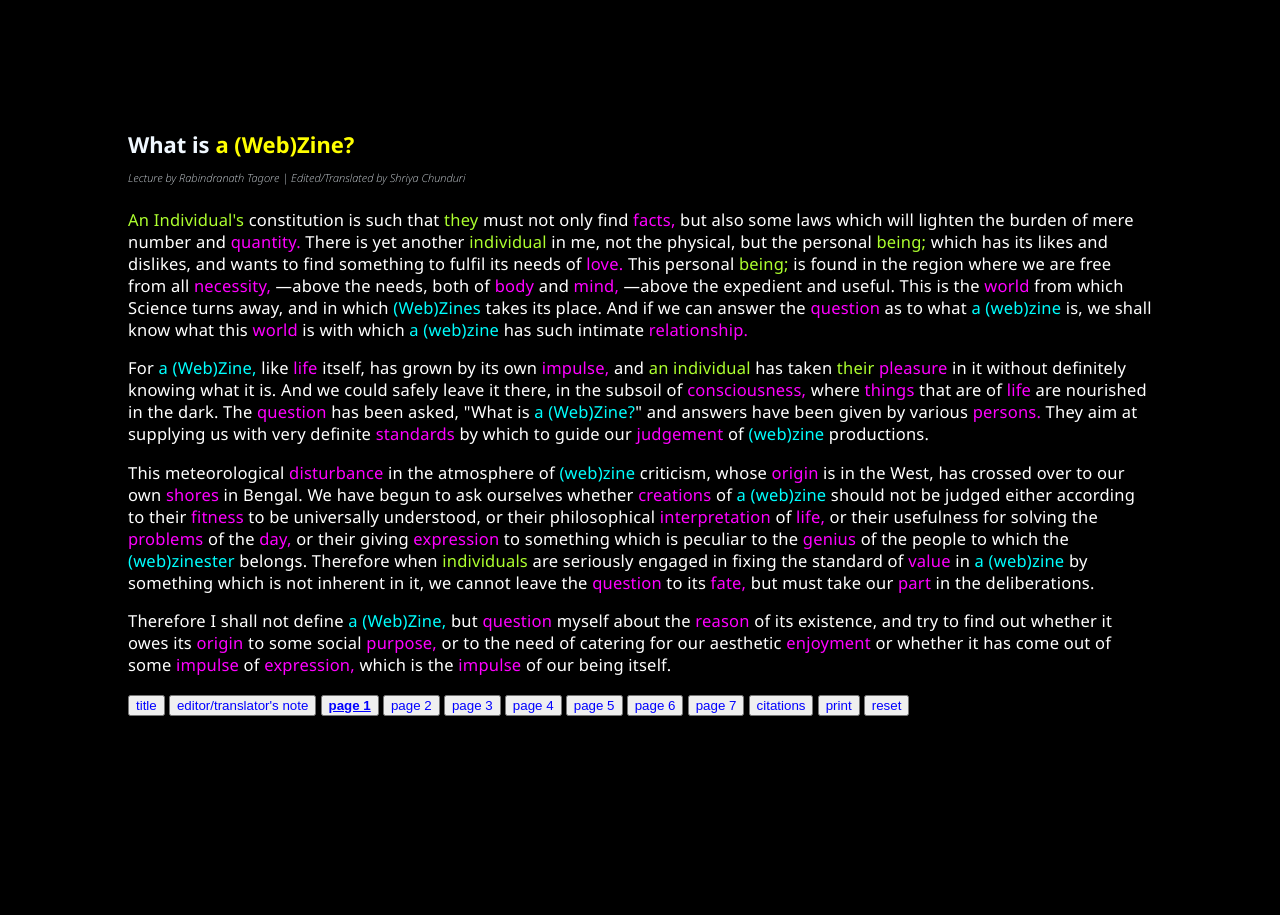
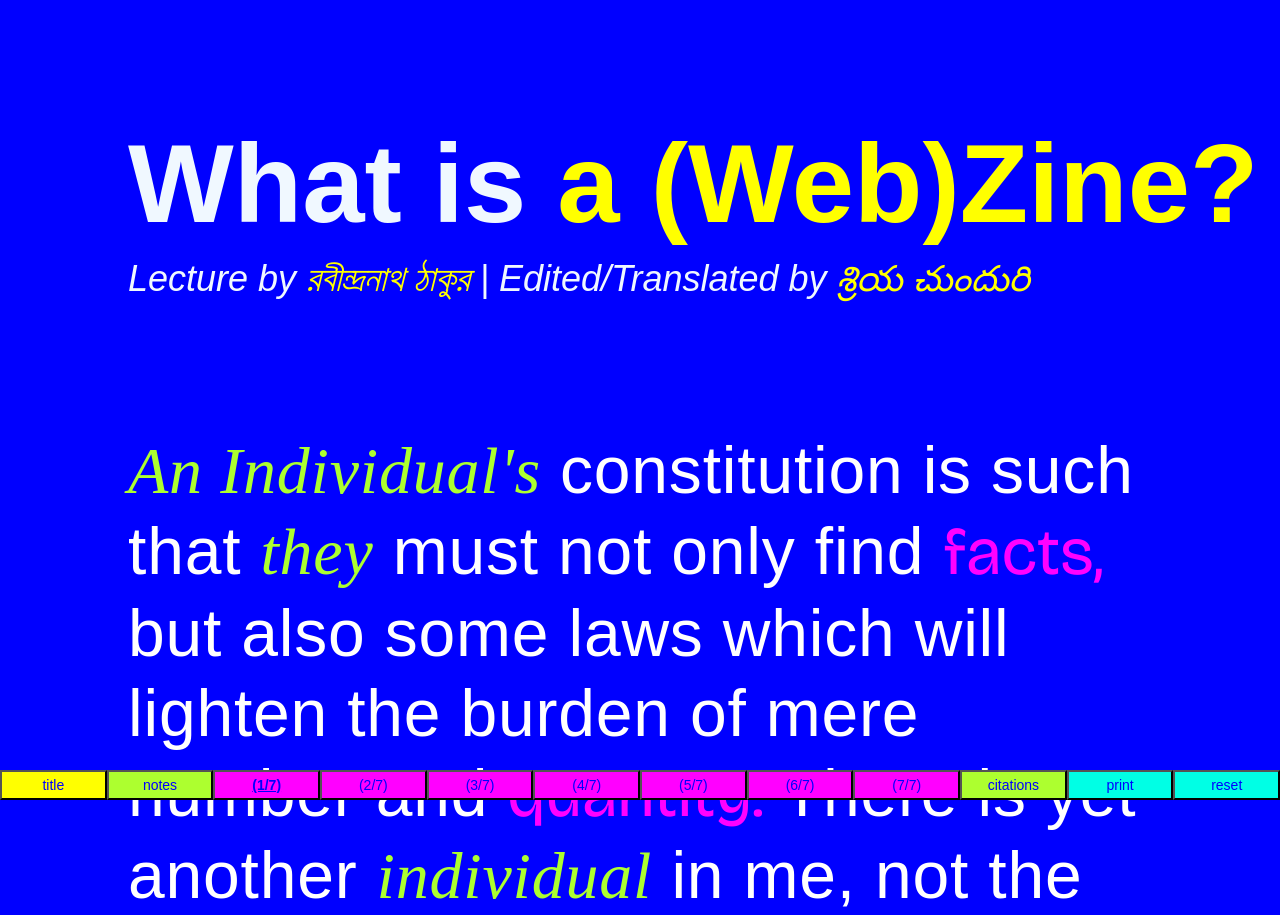
Before and after one commit to ShriRex/A-Web-Zine-for-Art-s-Sake, a plain HTML site: page page-1.html in a window 1280 px wide. Shown: the top 915 px of the page. Before the commit the page ends 844 px from the top, so only its background shows below. Drawn offline with nearby package versions, Linux system fonts and the light colour scheme; a web font is replaced by a local one.

Commit message:
MAJOR UPDATES

```diff
--- a/page-1-styles.css
+++ b/page-1-styles.css
@@ -1,39 +1,65 @@
 html {
   font-family: "Noto Sans", sans-serif;
+  scroll-behavior: smooth;
+  scrollbar-gutter: hidden;
 }
 
-body {
-    background-color: black;
-    margin: 10%;
+::-webkit-scrollbar {
+    width: 0;
 }
 
+
+
+body {
+    background-color: blue;
+    background-image: url(zine\ images/zine-image-10.jpg), url(zine\ images/zine-image-1.jpg), url(zine\ images/zine-image-10.jpg);
+    background-blend-mode: color-burn;
+    background-attachment: scroll;
+    margin: 0;
+}
+
+
 h3{
-    font-family: "Noto Sans", sans-serif;
-    font-size: 1lh;
-    line-height: 1.5lh;
+    font-family: "Rethink Sans", sans-serif;
+    font-size: 14vmin;
+    line-height: 14vmin;
     vertical-align: top;
     color: aliceblue;
+    overflow: visible;
+    margin-left: 10%;
+    margin-top: 10%;
+
 }
 
 h6{
-    font-family: "Noto Sans", sans-serif;
-    font-size: 0.5lh;
+    font-family: "Rethink Sans", sans-serif;
+    font-size: 4.5vmin;
+    font-style: italic;
+    line-height: 5.75vmin;
     font-weight: 200;
-    font-style: italic;
-    line-height: 0.5lh;
     vertical-align: top;
     color: aliceblue;
-    margin-top: -1lh;
+    margin-top: -12vmin;
+    margin-left: 10%;
+
 }
 
 p {
     color: white;
-    font-family: "Noto Sans", sans-serif;
-    font-size: 0.75lh;
-    line-height: 1lh;
+    font-family: "Rethink Sans", sans-serif;
+    font-size: 8.25vmin;
+    line-height: 10vmin;
     vertical-align: middle;
     letter-spacing: 0.01lh;
+    margin: 10%;
+    hyphens: manual;
 }
+
+.line {
+    margin-left: 10%;
+    margin-right: 10%;
+}
+
 
 .unselect {
   -webkit-user-select: none; /* Safari */
@@ -58,38 +84,82 @@ p {
 }
 
 .gender {
+     font-family: "Averia Libre";
+     font-style: italic;
     cursor: progress;
     color: greenyellow;
 }
 
 .language {
+    font-family: "Bricolage Grotesque", "Tiro Bangla", "Akaya Telivigala", "Anek Kannada", "Amita", sans-serif;
     cursor: help;
     color: magenta;
 }
 
 .creativity {
+    font-family: "Codystar", sans-serif;
     cursor: context-menu;
-    color: aqua;
+    color: rgb(0, 255, 229);
 }
 
 #greeting:hover {
-    text-decoration: underline;
+    text-decoration-line: line-through;
 }
 
 
 .unselect {
-    display: inline-block;
+    position: sticky;
+    left: 0;
+    bottom: 0;
+    z-index: 10;
+    display: inline-flex;
+  flex-direction: row;
+  flex-wrap: wrap;
+  flex-flow: row;
+  justify-content: space-between;
+  align-items: center;
+  width: 100%;
+
+}
+
+.navoption {
+    width: 100%;
+}
+
+#title {
+    background-color: yellow;
+}
+
+#page {
+    background-color: magenta;
+}
+
+#citations {
+    background-color: greenyellow;
+}
+
+#print, #reset {
+    background-color: rgb(0, 255, 229);
+}
+
+button {
+    background: none;
 }
 
 a, .button {
+    font-family: "Rethink Sans", sans-serif;
+    font-size: 1.75vmin;
+    color: blue;
+    line-height: 3vmin;
+    text-align: center;
     text-decoration: none;
-    color: blue;
     cursor: copy;
 }
 
 
 @media print {
-  @page { size: 80mm auto; margin: 20%; }
+     body {-webkit-print-color-adjust: exact;}
+  @page { size: auto; }
 
   html {
     width: 8.5in !important;
@@ -100,36 +170,60 @@ a, .button {
     overflow: visible !important;
   }
 
+
+
   body {
+    content: "";
     display: block !important;
     position: static !important;
-    width: 7in !important;
-    margin: 10%  !important;
+    width: 7.5in !important;
     color: #000 !important;
     background: #fff !important;
-    font-size: 12px !important;
+    top: 1in;
+    bottom: 1in;
+    left: 1in;
+    right: 1in;
   }
 
-h3, p, .unselect, a{
+h3, p, h6, .unselect, a{
     color: #000;
+}
+
+h3 {
+    font-size: 32px;
+    line-height: 32px;
+    margin-top: 0;
+    margin-bottom: 0;
+    margin-left: 0;
+}
+
+h6 {
+    font-size: 16px;
+    line-height: 16px;
+    margin-top: 12px;
+    margin-bottom: 0;
+    margin-left: 0;
+}
+
+p {
+    font-size: 28px;
+    line-height: 32px;
+    margin-top: 12px;
+    margin-bottom: 12px;
+    margin-left: 0;
 }
 
 .clickable {
     color: #000;
 }
 
-.creativity {
-    text-decoration: underline;
-    text-decoration-style: wavy;
+a {
+    font-size: 12px;
 }
 
-.gender {
-    text-decoration: underline;
-    text-decoration-style: dashed;
+.unselect {
+    width: 50%;
+    height: 50%;
 }
 
-.language {
-    text-decoration: underline;
-    text-decoration-style: dotted;
 }
-}
--- a/page-1.html
+++ b/page-1.html
@@ -5,7 +5,7 @@
 <title>A (Web)Zine for Art's Sake</title>
 <link rel="preconnect" href="https://fonts.googleapis.com">
 <link rel="preconnect" href="https://fonts.gstatic.com" crossorigin>
-<link href="https://fonts.googleapis.com/css2?family=Noto+Sans:ital,wght@0,100..900;1,100..900&display=swap" rel="stylesheet">
+<link href="https://fonts.googleapis.com/css2?family=Akaya+Telivigala&family=Amita:wght@400;700&family=Anek+Kannada:wdth@89.7&family=Anek+Latin:wght@100..800&family=Averia+Libre:ital,wght@0,300;0,400;0,700;1,300;1,400;1,700&family=Bricolage+Grotesque:opsz,wght@12..96,200..800&family=Codystar:wght@300;400&family=Rethink+Sans:ital,wght@0,400..800;1,400..800&family=Tiro+Bangla:ital@0;1&display=swap" rel="stylesheet">
     <link rel="stylesheet" type="text/css" href="page-1-styles.css">
 <script src=""></script>
 </head>
@@ -16,10 +16,10 @@
         <span id="greeting" class="greeting clickable head" data-values="Art? /a (Web)Zine?">a (Web)Zine?</span>
       </h3>
       <h6>
-        Lecture by Rabindranath Tagore | Edited/Translated by Shriya Chunduri
+        Lecture by <span id="greeting" class="greeting clickable head" data-values="রবীন্দ্রনাথ ঠাকুর/रबीन्द्रनाथ ठाकुर/ರವೀಂದ್ರನಾಥ ಠಾಗೋರ್/రవీంద్రనాథ్ ఠాగూర్/Rabindranath Tagore">রবীন্দ্রনাথ ঠাকুর</span> | Edited/Translated by <span id="greeting" class="greeting clickable head" data-values="శ్రియ చుందురి/Shriya Chunduri/श्रिया चुंदुरी/ಶ್ರಿಯಾ ಚುಂದುರಿ">శ్రియ చుందురి</span>
       </h6>
     </div>
-    <p>
+     <p>
     <span id="greeting" class="greeting clickable gender" data-values="A Man's/An Individual's/A Woman's">An Individual's</span>
     constitution is such that
     <span id="greeting" class="greeting clickable gender" data-values="he/they/she">they</span>
@@ -33,15 +33,15 @@
     <span id="greeting" class="greeting clickable gender" data-values="man;/being;/woman;">being;</span>
     which has its likes and dislikes, and wants to find something to fulfil its needs of
     <span id="greeting" class="greeting clickable language" data-values="love./ভালোবাসা।/मुहब्बत।/ప్రేమ./ಅನುರಾಗ.">love.</span>
+    </p>
+    <p>
     This personal
     <span id="greeting" class="greeting clickable gender" data-values="man;/being;/woman;">being;</span>
     is found in the region where we are free from all
-    <span id="greeting" class="greeting clickable language" data-values="necessity,/জরুরৎ,/आवश्यकता,/అవసరం,/ಆವಶ್ಯಕತೆ,">necessity,</span>
-    —above the needs, both of
+    <span id="greeting" class="greeting clickable language" data-values="necessity,/জরুরৎ,/आवश्यकता,/అవసరం,/ಆವಶ್ಯಕತೆ,">necessity,</span>—above the needs, both of
     <span id="greeting" class="greeting clickable language" data-values="body/শরীর/शरीर/శరీరం/ಶರೀರ">body</span>
     and
-    <span id="greeting" class="greeting clickable language" data-values="mind,/মন,/दिमाग,/బుద్ధి,/ಬುದ್ದಿ,">mind,</span>
-    —above the expedient and useful. This is the
+    <span id="greeting" class="greeting clickable language" data-values="mind,/মন,/दिमाग,/బుద్ధి,/ಬುದ್ದಿ,">mind,</span>—above the expedient and useful. This is the
     <span id="greeting" class="greeting clickable language" data-values="world/ভুবন/संसार/ప్రపంచం/ಜಗತ್ತು">world</span>
     from which Science turns away, and in which
     <span id="greeting" class="greeting clickable creativity" data-values="Art/(Web)Zines">(Web)Zines</span>
@@ -55,8 +55,8 @@
     <span id="greeting" class="greeting clickable creativity" data-values="art/a (web)zine">a (web)zine</span>
     has such intimate
     <span id="greeting" class="greeting clickable language" data-values="relationship./সম্পর্ক।/संबंध।/సంబంధం./ಸಂಬಂಧ.">relationship.</span>
-  </p>
-  <p>
+    </p>
+    <p>
     For
     <span id="greeting" class="greeting clickable creativity" data-values="Art,/a (Web)Zine,">a (Web)Zine,</span>
     like
@@ -68,13 +68,17 @@
     has taken
     <span id="greeting" class="greeting clickable gender" data-values="his/their/her">their</span>
     <span id="greeting" class="greeting clickable language" data-values="pleasure/ইচ্ছা/अभिलाषा/కోరిక/ಆಸೆ">pleasure</span>
-    in it without definitely knowing what it is. And we could safely leave it there, in the subsoil of
+    in it without definitely knowing what it is.
+    And we could safely leave it there, in the subsoil of
     <span id="greeting" class="greeting clickable language" data-values="consciousness,/চেতনা,/चेतना,/స్పృహ,/ಜಾಗ್ರತಿ,">consciousness,</span>
     where
     <span id="greeting" class="greeting clickable language" data-values="things/সত্তা/प्राणियों/జీవులు/ಜೀವಿಗಳು">things</span>
     that are of
     <span id="greeting" class="greeting clickable language" data-values="life/জীবন/ज़िंदगी/జీవితం/ಜೀವನ">life</span>
-    are nourished in the dark. The
+    are nourished in the dark.
+    </p>
+    <p>
+    The
     <span id="greeting" class="greeting clickable language" data-values="question/প্রশ্ন/सवाल/ప్రశ్న/ಪ್ರಶ್ನೆ">question</span>
     has been asked, "What is
     <span id="greeting" class="greeting clickable creativity" data-values="Art?/a (Web)Zine?">a (Web)Zine?</span>"
@@ -86,10 +90,7 @@
     <span id="greeting" class="greeting clickable language" data-values="judgment/বিচার/राय/తీర్పు/ತೀರ್ಪು">judgement</span>
     of
     <span id="greeting" class="greeting clickable creativity" data-values="art/(web)zine">(web)zine</span>
-    productions.
-  </p>
-  <p>
-    This meteorological
+    productions. This meteorological
     <span id="greeting" class="greeting clickable language" data-values="disturbance/বিশৃঙ্খলতা/गड़बड़ी/గందరగోళం/ಗೂ೦ದಲ">disturbance</span>
     in the atmosphere of
     <span id="greeting" class="greeting clickable creativity" data-values="art/(web)zine">(web)zine</span>
@@ -97,7 +98,10 @@
     <span id="greeting" class="greeting clickable language" data-values="origin/আদি/उत्पत्ति/ఆరంభం/ಮೂಲ ">origin</span>
     is in the West, has crossed over to our own
     <span id="greeting" class="greeting clickable language" data-values=" shores/সমুদ্রতটসমূহ/समुद्र तट/సముద్ర తీరాలు/ಸಮುದ್ರತೀರಗಳು">shores</span>
-    in Bengal. We have begun to ask ourselves whether
+    in Bengal.
+    </p>
+    <p>
+    We have begun to ask ourselves whether
     <span id="greeting" class="greeting clickable language" data-values="creations/শিল্প সৃষ্টি/कलाकृति/కళా సృష్టలు/ಕಲಾ ಸೃಷ್ಟಿ">creations</span>
     of
     <span id="greeting" class="greeting clickable creativity" data-values="art/a (web)zine">a (web)zine</span>
@@ -118,6 +122,8 @@
     of the people to which the
     <span id="greeting" class="greeting clickable creativity" data-values="artist/(web)zinester">(web)zinester</span>
     belongs.
+    </p>
+    <p>
     Therefore when
     <span id="greeting" class="greeting clickable gender" data-values="men/individuals/ women"> individuals</span>
     are seriously engaged in fixing the standard of
@@ -143,26 +149,26 @@
     to some social
     <span id="greeting" class="greeting clickable language" data-values="purpose,/অভীষ্ট,/प्रयोजन,/ప్రయోజనం,/ಸಂಕಲ್ಪ,">purpose,</span>
     or to the need of catering for our aesthetic
-    <span id="greeting" class="greeting clickable language" data-values="enjoyment,/ভুক্তি,/संतुष्टि,/సుఖానుభవము,/ಸ೦ತೋಷ,">enjoyment</span>
+    <span id="greeting" class="greeting clickable language" data-values="enjoyment,/ভুক্তি,/संतुष्टि,/సుఖానుభవము,/ಸ೦ತೋಷ,">enjoyment,</span>
     or whether it has come out of some
     <span id="greeting" class="greeting clickable language" data-values="impulse/অনুপ্রেরণা/प्रेरणा/స్ఫూర్తి/ಸ್ಫೂರ್ತಿ">impulse</span>
     of <span id="greeting" class="greeting clickable language" data-values="expression,/প্রকাশ,/अभिव्यक्ति,/వ్యక్తీకరణ,/ಅಭಿವ್ಯಕ್ತಿ,">expression,</span>  which is the <span id="greeting" class="greeting clickable language" data-values="impulse/অনুপ্রেরণা/प्रेरणा/స్ఫూర్తి/ಸ್ಫೂರ್ತಿ">impulse</span> of our being itself.
   </p>
 
-    <div id="b" class="unselect">
-        <button id="title" class="unselect"><a href="index.html" aria-current="false">title</a></button>
-        <button id="note"><a href="note.html" aria-current="false">editor/translator's note</a></button>
-        <button id="page-1"><a href="page-1.html" aria-current="page">page 1</a></button>
-        <button id="page-2"><a href="page-2.html" aria-current="false">page 2</a></button>
-        <button id="page-3"><a href="page-3.html" aria-current="false">page 3</a></button>
-        <button id="page-4"><a href="page-4.html" aria-current="false">page 4</a></button>
-        <button id="page-5"><a href="page-5.html" aria-current="false">page 5</a></button>
-        <button id="page-6"><a href="page-6.html" aria-current="false">page 6</a></button>
-        <button id="page-7"><a href="page-7.html" aria-current="false">page 7</a></button>
-        <button id="citations"><a href="citations.html" aria-current="false">citations</a></button>
-        <button class="printbutton" id="p" onclick="window.print()"><a href="" aria-current="false">print</a></button>
-        <button onClick="window.location.reload();" id="reset"><a href="" aria-current="false">reset</a></button>
-    </div>
+    <nav id="b" class="unselect">
+        <button id="title" class="navoption"><a href="index.html" aria-current="false">title</a></button>
+        <button id="citations" class="navoption"><a href="note.html" aria-current="false">notes</a></button>
+        <button id="page" class="navoption"><a href="page-1.html" aria-current="page">(1/7)</a></button>
+        <button id="page" class="navoption"><a href="page-2.html" aria-current="false">(2/7)</a></button>
+        <button id="page" class="navoption"><a href="page-3.html" aria-current="false">(3/7)</a></button>
+        <button id="page" class="navoption"><a href="page-4.html" aria-current="false">(4/7)</a></button>
+        <button id="page" class="navoption"><a href="page-5.html" aria-current="false">(5/7)</a></button>
+        <button id="page" class="navoption"><a href="page-6.html" aria-current="false">(6/7)</a></button>
+        <button id="page" class="navoption"><a href="page-7.html" aria-current="false">(7/7)</a></button>
+        <button id="citations" class="navoption"><a href="citations.html" aria-current="false">citations</a></button>
+        <button class="printbutton navoption" id="print" onclick="window.print()"><a href="" aria-current="false">print</a></button>
+        <button class="navoption" onClick="window.location.reload();" id="reset"><a href="" aria-current="false">reset</a></button>
+    </nav>
 
 
 <script>
@@ -172,6 +178,7 @@
     var randomIndex = Math.floor(Math.random() * values.length);
     var nextValue = values[randomIndex];
     event.target.innerText = nextValue;
+    return true;
   }
 }
 
```
Also changed, not shown: index.html (+1 -1 lines), 2 other files.
